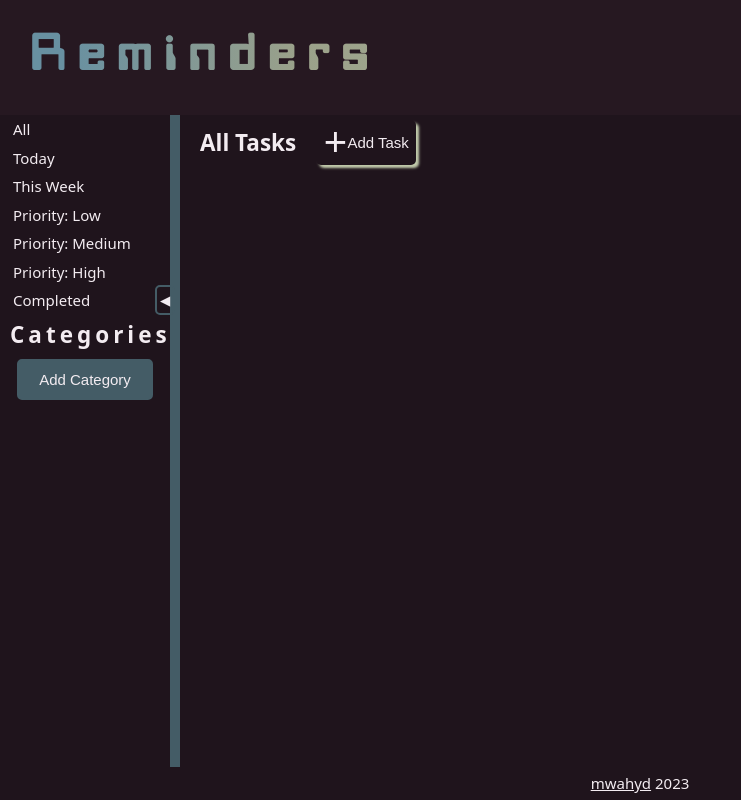
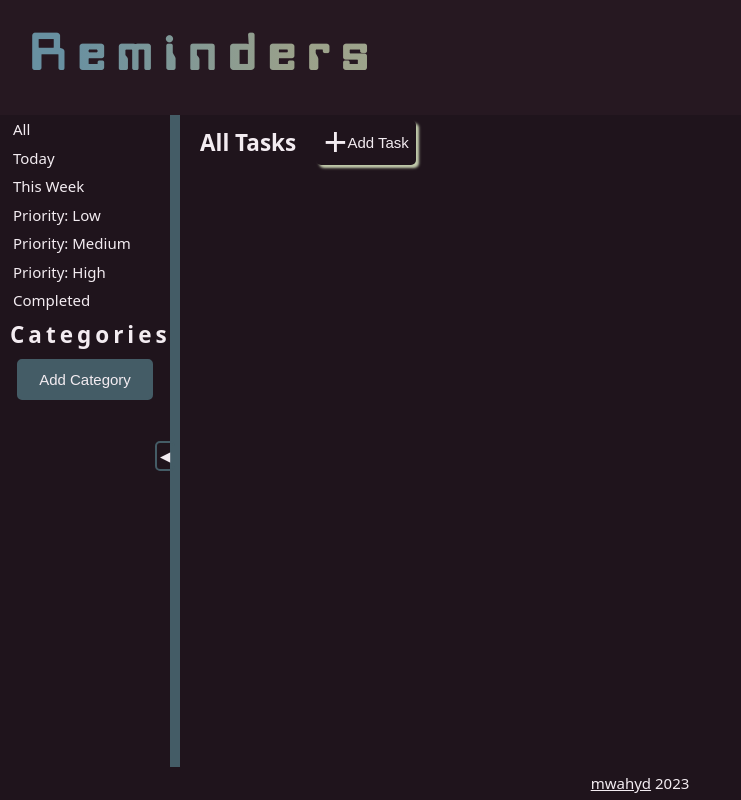
Before and after one commit to mwahyd/reminders, a website built with webpack: page src/template.html in a window 1280 px wide. Shown: the whole page, without its empty margins (0-741 px from the left). Built offline with nearby package versions, Linux system fonts and the light colour scheme; files whose address does not match are found by name.

Commit message:
fix toggle btn placement

```diff
--- a/src/style.css
+++ b/src/style.css
@@ -246,7 +246,7 @@ header h1 {
   cursor: pointer;
 
   position: absolute;
-  top: 17rem;
+  top: 50%;
   right: -0.5rem;
 }
 
```
